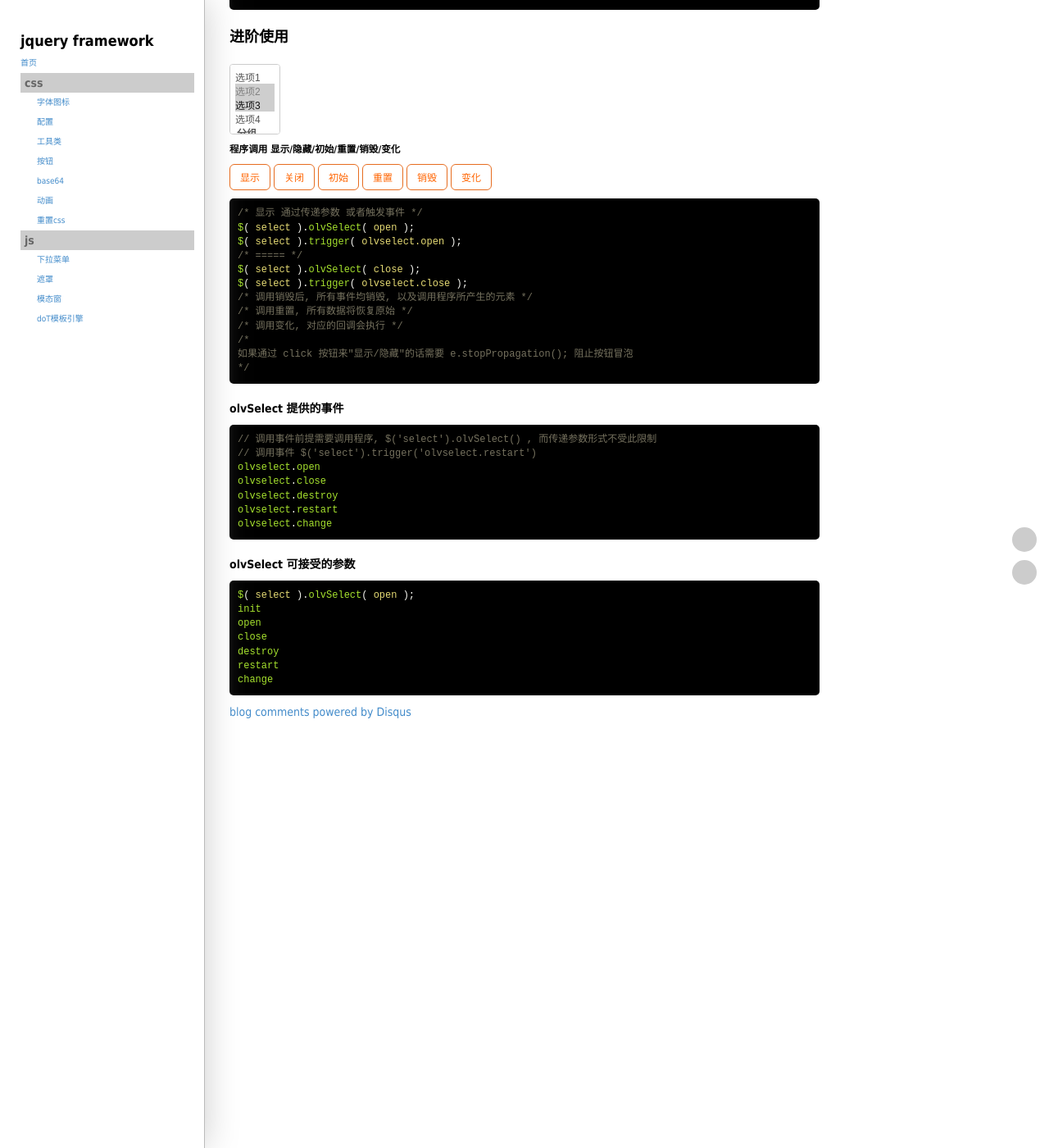
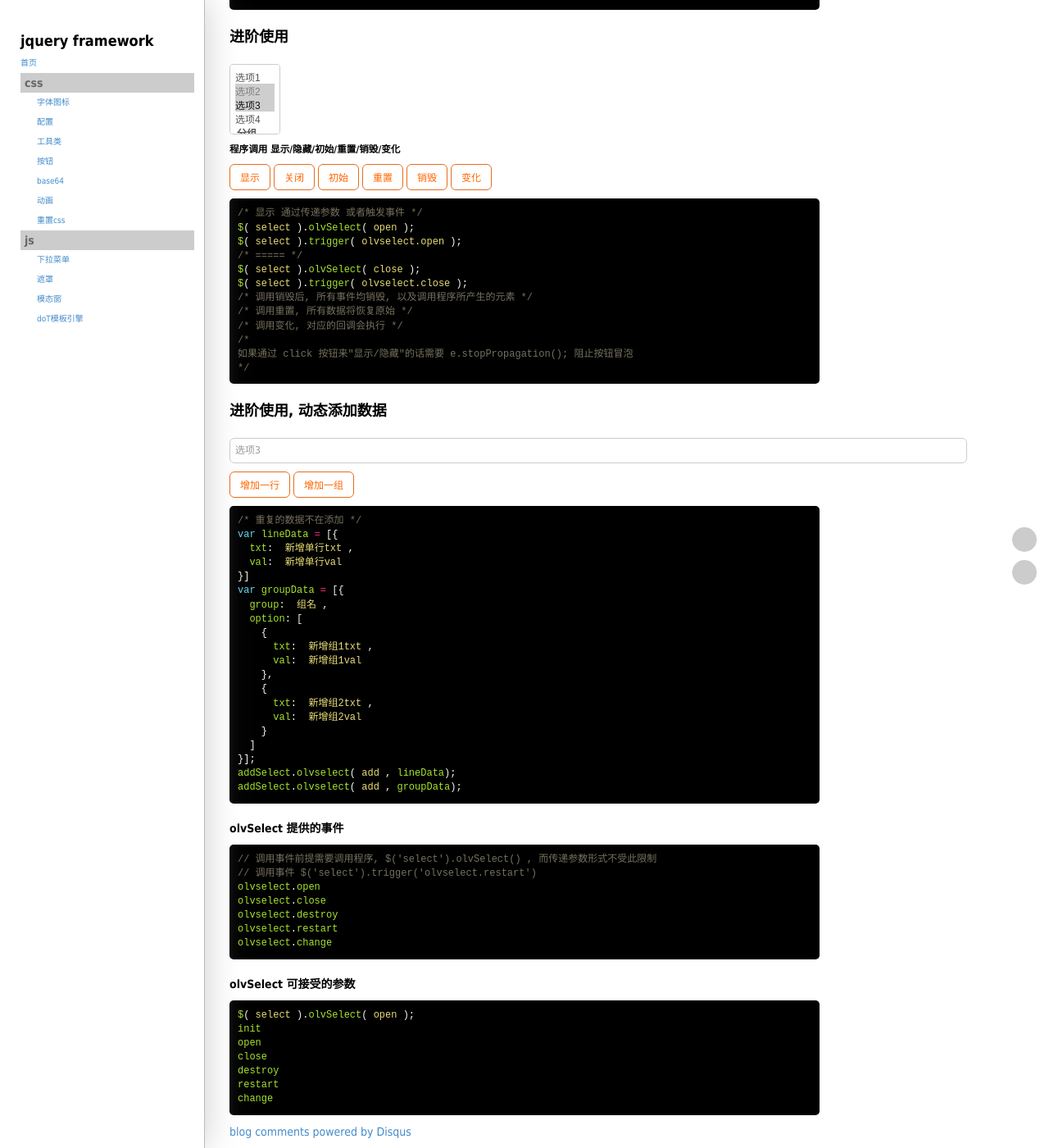
Before and after one commit to pengfeiWang/jquery-framework, a Jekyll site: the page built from _posts/js/2015-09-14-olvselect.html, in a window 1280 px wide and 1400 px high, scrolled down 677 px. Shown: the whole window at 82% size. Built offline with Jekyll 4.4.1, drawn with Linux system fonts in a browser that asks for light colours; some web fonts are replaced; comment, search, counter and statistics services are not loaded.

Commit message:
change select

```diff
--- a/_posts/js/2015-09-14-olvselect.html
+++ b/_posts/js/2015-09-14-olvselect.html
@@ -19,7 +19,7 @@ categories: doc_js
 </style>
 <div class="select-box">
 <h2> 单选下拉菜单 </h2>
-<select name="name1"  id="select1" data-test="init">
+<select data-test="init">
   <option selected>默认选中的选项1</option>
   <option value="选项2" disabled>禁用的选项2</option>
   <option value="选项3">选项3</option>
@@ -31,7 +31,7 @@ categories: doc_js
 </select>
 <span class="bk bk10"></span>
 <h2> 多选下拉菜单 </h2>
-<select name="name2"  multiple="multiple" id="select2" data-test="init">
+<select  multiple="multiple"  data-test="init">
   <option value="选项1" >选项1</option>
   <option value="选项2" selected="" disabled="">选项2</option>
   <option value="选项3" selected="">选项3</option>
@@ -62,7 +62,7 @@ defaultOps = {
 {% endhighlight%}
 </div>
 <h2> 进阶使用 </h4>
-  <select name="name2"  multiple="multiple" id="select2" data-g="init">
+  <select multiple="multiple"  data-g="init">
     <option value="选项1" >选项1</option>
     <option value="选项2" selected="" disabled="">选项2</option>
     <option value="选项3" selected="">选项3</option>
@@ -94,7 +94,43 @@ $('select').trigger('olvselect.close');
 如果通过 click 按钮来"显示/隐藏"的话需要 e.stopPropagation(); 阻止按钮冒泡
 */
 {% endhighlight %}
-
+<h2> 进阶使用, 动态添加数据 </h2>
+  <select  multiple="multiple"  data-add>
+    <option value="选项1" >选项1</option>
+    <option value="选项2" selected="" disabled="">选项2</option>
+    <option value="选项3" selected="">选项3</option>
+    <option value="选项4">选项4</option>
+    <optgroup label="分组">
+        <option value="前端开发">前端开发</option>
+        <option value="后端开发">后端开发</option>
+    </optgroup>
+  </select>
+  <span class="bk bk10"></span>
+  <button type="button" class="btn btn-warning-border" data-add="line">增加一行</button>
+  <button type="button" class="btn btn-warning-border" data-add="group">增加一组</button>
+  <span class="bk bk10"></span>
+{% highlight javascript %}
+/* 重复的数据不在添加 */
+var lineData = [{
+  txt: '新增单行txt',
+  val: '新增单行val'
+}]
+var groupData = [{
+  group: '组名',
+  option: [
+    {
+      txt: '新增组1txt',
+      val: '新增组1val'
+    },
+    {
+      txt: '新增组2txt',
+      val: '新增组2val'
+    }
+  ]
+}];
+addSelect.olvselect('add', lineData);
+addSelect.olvselect('add', groupData);
+{% endhighlight %}
 <h4> olvSelect 提供的事件 </h4>
 {% highlight javascript %}
 // 调用事件前提需要调用程序, $('select').olvSelect() , 而传递参数形式不受此限制
@@ -121,13 +157,42 @@ change
 seajs.use(['olvDialog','olvSelect'], function ( $ ) {
   var select = $('select[data-test]');
   var select2 = $('select[data-g]');
+  var addSelect = $('select[data-add]')
   var btn = $('.btn[data-type]');
+  var addBtn = $('.btn[data-add]');
+  var lineData = [{
+    txt: '新增单行txt',
+    val: '新增单行val'
+  }]
+  var groupData = [{
+    group: '组名',
+    option: [
+      {
+        txt: '新增组1txt',
+        val: '新增组1val'
+      },
+      {
+        txt: '新增组2txt',
+        val: '新增组2val'
+      }
+    ]
+  }]
   select.olvSelect();
-
+  addSelect.olvSelect();
   btn.click(function ( e ) {
     e.stopPropagation();
     select2.olvSelect( $(this).attr('data-type') );
   });
+  addBtn.click(function (e) {
+    e.stopPropagation();
+    var _this = $(this);
+    var attr = _this.attr('data-add');
+    if( attr == 'line' ) {
+      addSelect.olvSelect('add', lineData)
+    } else {
+      addSelect.olvSelect('add', groupData)
+    }
+  });
 });
 </script>
 {% endraw %}
--- a/style/main.css
+++ b/style/main.css
@@ -4328,11 +4328,11 @@ html[xmlns] .flexslider .slides {
 
 /* 选项组 子选项 无特殊意义, 增加下缩进 */
 /* line 81, ui/_select.scss */
-.olvSelect .item-optgroup-sub {
+.olvSelect-option-box .option-box li.item-optgroup-sub {
   text-indent: 12px;
 }
 
-/* line 86, ui/_select.scss */
+/* line 85, ui/_select.scss */
 .olvSelectMask {
   position: absolute;
   top: 0;
@@ -4345,39 +4345,39 @@ html[xmlns] .flexslider .slides {
   background-repeat: repeat;
 }
 
-/* line 98, ui/_select.scss */
+/* line 97, ui/_select.scss */
 .olvSelect-option-box .option-box li.disabled {
   background-color: #F3F3F3;
 }
 
-/* line 101, ui/_select.scss */
+/* line 100, ui/_select.scss */
 .olvSelect-option-box .option-box li.disabled,
 .olvSelect-option-box .option-box li.disabled .item-icon {
   color: #ccc;
 }
 
-/* line 105, ui/_select.scss */
+/* line 104, ui/_select.scss */
 .olvSelect-option-box .option-box li.disabled .item-icon:before {
   content: "\e604";
 }
 
-/* line 108, ui/_select.scss */
+/* line 107, ui/_select.scss */
 .olvSelect-option-box .option-box li .item-icon:before {
   content: "\e604";
 }
 
-/* line 111, ui/_select.scss */
+/* line 110, ui/_select.scss */
 .olvSelect-option-box .option-box li.selected .item-icon:before {
   content: "\e602";
 }
 
-/* line 114, ui/_select.scss */
+/* line 113, ui/_select.scss */
 .olvSelect-option-box .option-box li.item-optgroup .item-icon {
   margin-left: 0;
   margin-right: 0;
 }
 
-/* line 118, ui/_select.scss */
+/* line 117, ui/_select.scss */
 .olvSelect-option-box .option-box li.item-optgroup .item-icon:before {
   content: " ";
 }
--- a/style/ui/_select.scss
+++ b/style/ui/_select.scss
@@ -78,9 +78,8 @@
 	color:#929292;
 }
 /* 选项组 子选项 无特殊意义, 增加下缩进 */
-.olvSelect .item-optgroup-sub{
+.olvSelect-option-box .option-box li.item-optgroup-sub{
 	text-indent: 12px;
-
 }
 
 .olvSelectMask{
```
Also changed, not shown: lib/jquery-plugins/olvSelect.js.
